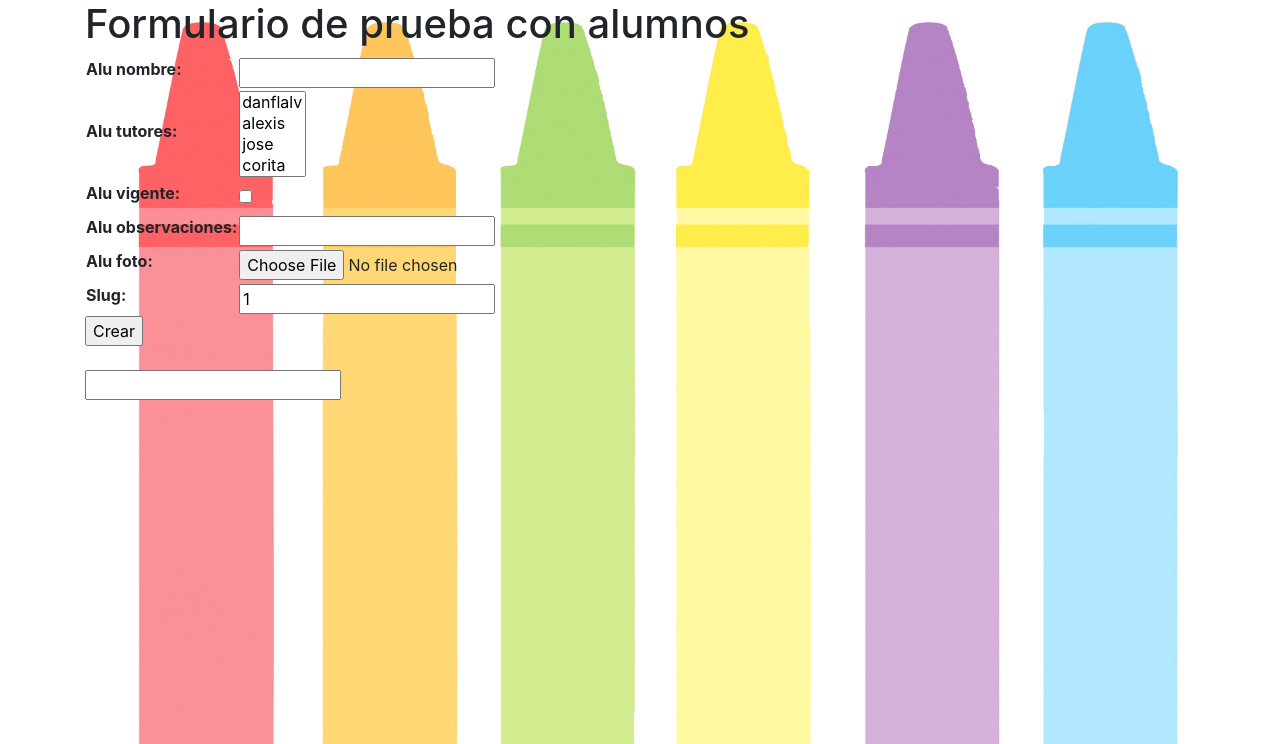
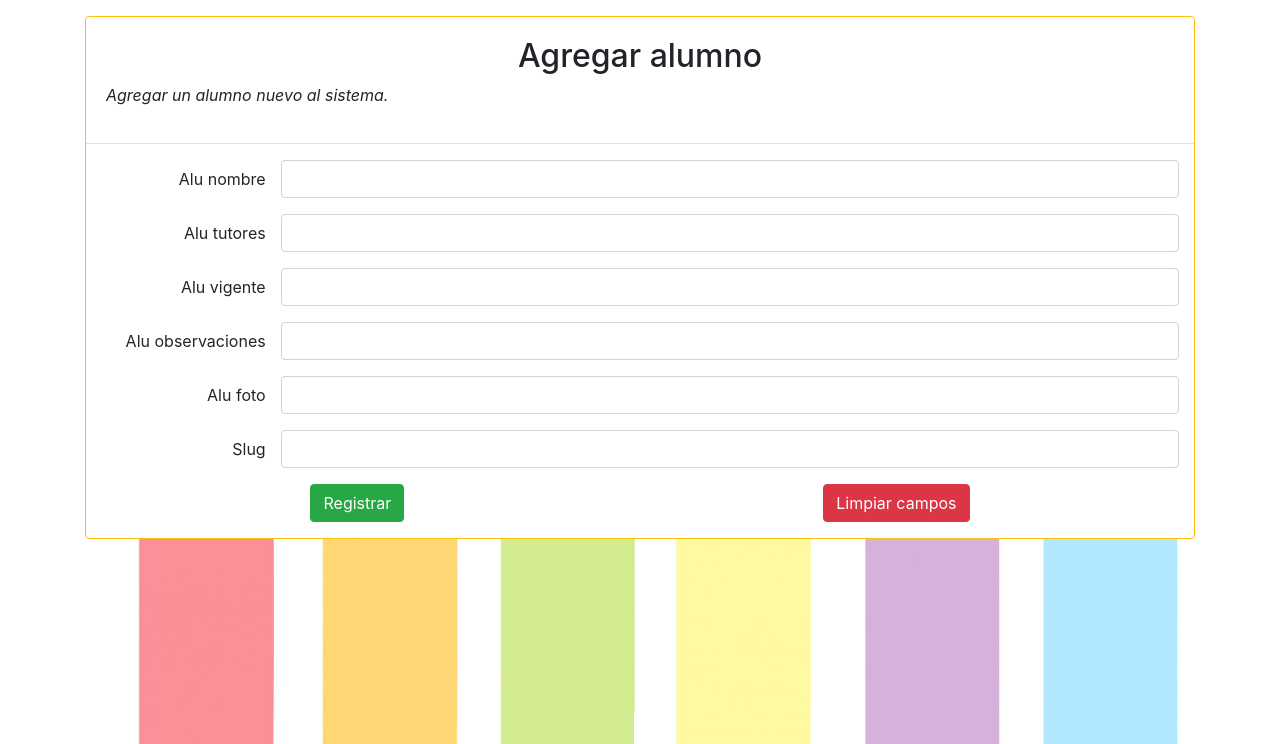
Before and after one commit to AlexSB664/Presscolar, a Django app: page /alumnos/agregar in a window 1280 px wide. Shown: the part 56-800 px from the top of the page. Run offline with Django 3.2, Linux system fonts and the light colour scheme; a user stored in the database is signed in; data comes from the database, SQL or seed files in the repository; both versions use the stored data as it was after the commit; some libraries are stand-ins or nearby versions.

Commit message:
info de alumnos tutorados desplegada y perfil del maestro

```diff
--- a/alumnos/forms.py
+++ b/alumnos/forms.py
@@ -9,3 +9,7 @@ class Alumno_Form(forms.ModelForm):
 	class Meta:
 		model = alumnos
 		fields = "__all__"
+
+        #widgets = {
+        #    'alu_nombre' = forms.TextInput(attrs = {'class': 'form-control'})
+        #}
--- a/alumnos/models.py
+++ b/alumnos/models.py
@@ -7,7 +7,7 @@ from django.urls import reverse
 class alumnos(models.Model):
     alu_nombre = models.CharField(max_length = 400)
     alu_tutores = models.ManyToManyField(Tutor)
-    alu_vigente = models.BooleanField(default = False)
+    alu_vigente = models.BooleanField(default = True)
     alu_fechaIngreso = models.DateField(auto_now_add = True, null=True)
     alu_observaciones = models.CharField(max_length = 2000, null=True)
     alu_foto = models.ImageField(upload_to='media/fotosAlu', null=True, default='media/default/default.jpeg')
--- a/alumnos/views.py
+++ b/alumnos/views.py
@@ -5,10 +5,26 @@ from alumnos.forms import Alumno_Form
 from django.urls import reverse_lazy
 from django.core import serializers
 from django.http import JsonResponse, HttpResponse
-from padres.models import Tutor
+from padres.models import Tutor, Profesor
 
 def Index(request):
-	return render(request,'alumnos/index.html')
+    user = request.user
+    if user.is_active is True:
+        if user.is_staff is False :
+            if user.has_perm('padres.is_teacher'):
+                prf = Profesor.objects.filter(pro_nombre = user)
+                ctx = {'Grupo': 'a', 'Perfil': prf, 'Alumnos': 'akumos'}
+
+            if user.has_perm('padres.is_tutorr'):
+                tur = Tutor.objects.get(tut_nombre = user)
+                alm = alumnos.objects.filter(alu_tutores__in = [tur])
+                ctx = {'Alumno':alm}
+
+            return render(request,'alumnos/index.html', ctx)
+        else:
+            return render(request,'alumnos/index.html')
+
+    return render(request,'alumnos/index.html')
 
 
 #def Alumno_Formulario(request):
--- a/templates/alumnos/crear.html
+++ b/templates/alumnos/crear.html
@@ -5,40 +5,34 @@
 	{% endblock %}
 
 	{% block content%}
+<div class="mt-3 mb-4 card border rounded border-warning">
+    <div class="card-body border-bottom">
+<h2 class="form-label text-center">Agregar alumno</h2>
+<p class="form-label text-justify font-italic">Agregar un alumno nuevo al sistema.</p>
+    </div>
+<form class="mt-3 container form-horizontal" method="POST">
+{% csrf_token %}
 
-	<h1>Formulario de prueba con alumnos</h1>
-	    {% block main %}
-
-    <form action="" enctype="multipart/form-data" method="POST">{% csrf_token %}
-        <table>
-            {{form.as_table}}
-        </table>
-        <input type="submit" name="crear" value="Crear">
-    </form> <br>
-
-<input id="inputFiltroTutor"/>
-    {% endblock main %}
+    {% for field in form %}
+      <div class="form-inline form-group">
+    {% if field.name == 'password1' %}
+    <label class="text-right justify-content-end control-label col-sm-2" for="{{ field.name }}">Contraseña:</label>
+          <input class="form-control col-sm-10" type="password" id="{{field.id}}" name="{{field.name}}" required />
+    {% elif field.name == 'password2' %}
+    <label class="text-right justify-content-end control-label col-sm-2" for="{{ field.name }}">Confirmar contraseña:</label>
+          <input class="form-control col-sm-10" type="password" id="{{field.id}}" name="{{field.name}}" required />
+    {% else %}
+    <label class="text-right justify-content-end control-label col-sm-2" for="{{ field.name }}">{{ field.label }}</label>
+          <input class="form-control col-sm-10" id="{{field.id}}" name="{{field.name}}" required />
+    {% endif %}
+    </div>
+    {% endfor %}
+      <div class="form-group ">
+          <div class="d-flex justify-content-around">
+            <button class="btn btn-success" type="submit">Registrar</button>
+            <button class="btn btn-danger" type="reset">Limpiar campos</button>
+          </div>
+    </div>
+</form>
+</div>
 {% endblock %}
-{% block loadFiles %}
-<script src="{% static '/js/Alumnos/crearAlumno.js' %}"></script>
-<script>
-$("#inputFiltroTutor").change(function(){
-    var valor = $(this).val();
-    var x = new XMLHttpRequest();
-    x.open('GET','/tutores/busqueda/?nombre=' + valor)
-    x.onreadystatechange = function (e) {
-  if (x.readyState == 4) {
-    if (x.status === 200) {
-        x.addEventListener('load', function(e){
-
-            console.log(JSON.parse(x.response));
-                           });
-        } else {
-            console.error(x.status);
-        }
-    }
-    };
-    x.send();
-});
-</script>
-{% endblock %}
--- a/templates/base.html
+++ b/templates/base.html
@@ -80,11 +80,6 @@
 
         {% else %} <meta http-equiv="refresh" content="0;URL=../login" /> {% endif %}
     <div class="container">
-         {% if user.is_authenticated %}
-            {% if perms.padres.is_tutorr %}
-                {{ data }}
-            {% endif %}
-        {% endif %}
 {% block content %}
 {% endblock %}
     </div>
--- a/templates/log/in.html
+++ b/templates/log/in.html
@@ -6,9 +6,8 @@
     <meta name="viewport" content="width=device-width, initial-scale=1, shrink-to-fit=no">
     <meta name="description" content="">
     <meta name="author" content="">
-    <link rel="icon" href="http://getbootstrap.com/favicon.ico">
-
-    <title>Signin Template for Bootstrap</title>
+    <!--<link rel="icon" href="http://getbootstrap.com/favicon.ico"> -->
+    <title>Iniciar sesion</title>
 
     <!-- Bootstrap core CSS -->
     <link href="{% static 'css/bootstrap.css' %}" rel="stylesheet">
```
Also changed, not shown: padres/views.py (+0 -12 lines), templates/alumnos/index.html (+50 -15 lines), db.sqlite3.
